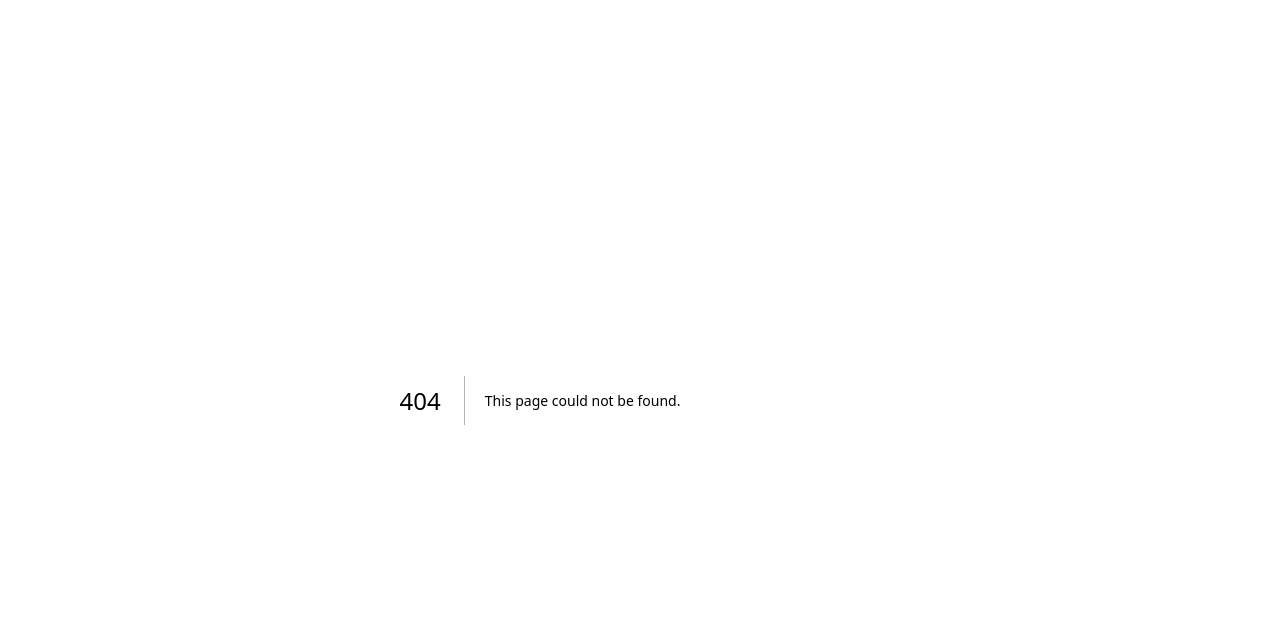
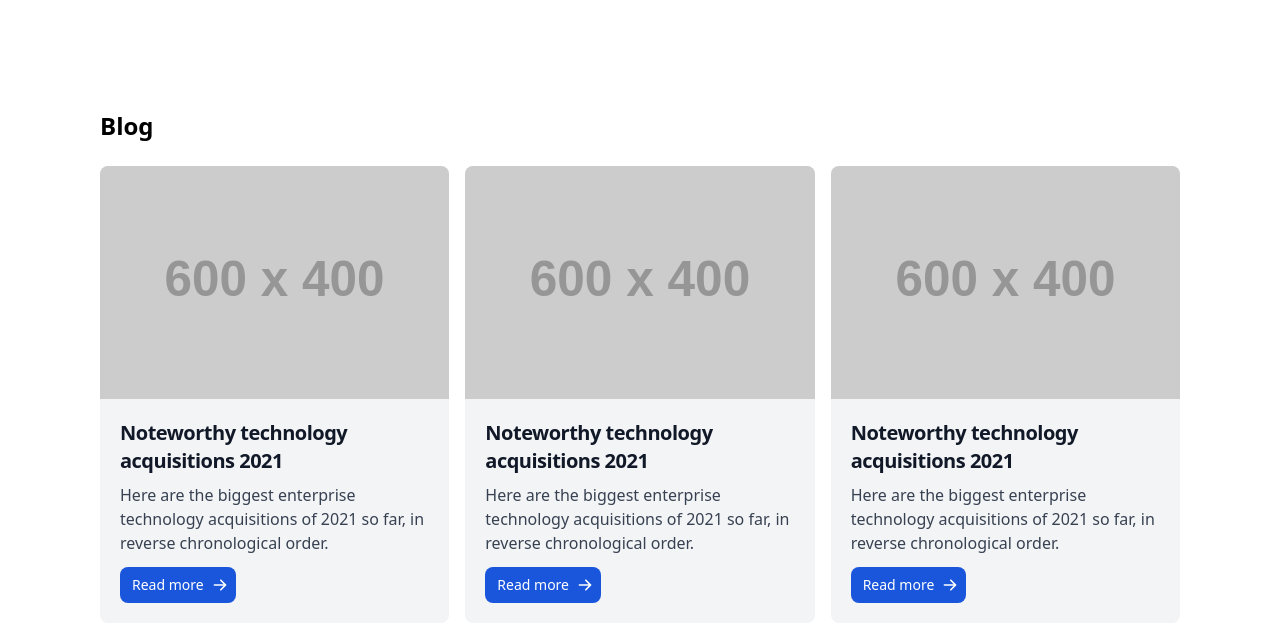
Before and after one commit to novinbukannopin/new-portofolio, a Next.js app: page /BlogPage in a window 1280 px wide. Before the commit this address had no page. Shown: the top 642 px of the page. Built offline with nearby package versions, Linux system fonts and the light colour scheme.

Commit message:
blog res

```diff
--- /dev/null
+++ b/components/CardBlog.tsx
@@ -0,0 +1,48 @@
+import React from "react";
+
+export default function CardBlog() {
+  return (
+    <div
+      className="w-auto md:max-w-sm
+    bg-gray-100  rounded-lg  dark:bg-gray-800 "
+    >
+      <a href="#">
+        <img
+          className="rounded-t-lg"
+          src="https://placehold.co/600x400/png"
+          alt=""
+        />
+      </a>
+      <div className="p-5">
+        <a href="#">
+          <h5 className="mb-2 text-2xl md:text-xl font-bold tracking-tight text-gray-900 dark:text-white">
+            Noteworthy technology acquisitions 2021
+          </h5>
+        </a>
+        <p className="mb-3 font-normal text-gray-700 dark:text-gray-400">
+          Here are the biggest enterprise technology acquisitions of 2021 so
+          far, in reverse chronological order.
+        </p>
+        <a
+          href="#"
+          className="inline-flex items-center px-3 py-2 text-sm font-medium text-center text-white bg-blue-700 rounded-lg hover:bg-blue-800 focus:ring-4 focus:outline-none focus:ring-blue-300 dark:bg-blue-600 dark:hover:bg-blue-700 dark:focus:ring-blue-800"
+        >
+          Read more
+          <svg
+            aria-hidden="true"
+            className="w-4 h-4 ml-2 -mr-1"
+            fill="currentColor"
+            viewBox="0 0 20 20"
+            xmlns="http://www.w3.org/2000/svg"
+          >
+            <path
+              fill-rule="evenodd"
+              d="M10.293 3.293a1 1 0 011.414 0l6 6a1 1 0 010 1.414l-6 6a1 1 0 01-1.414-1.414L14.586 11H3a1 1 0 110-2h11.586l-4.293-4.293a1 1 0 010-1.414z"
+              clip-rule="evenodd"
+            ></path>
+          </svg>
+        </a>
+      </div>
+    </div>
+  );
+}
--- a/components/DarkModeButton.tsx
+++ b/components/DarkModeButton.tsx
@@ -21,7 +21,7 @@ const DarkModeBtn = () => {
         <svg
           className="w-6 h-6 text-gray-800 dark:text-white animate-spin"
           aria-hidden="true"
-          xmlns="http://www.w3.org/2000/svg"
+          // xmlns="http://www.w3.org/2000/svg"
           fill="none"
           viewBox="0 0 20 20"
           onClick={() => setTheme("light")}
@@ -38,7 +38,7 @@ const DarkModeBtn = () => {
         <svg
           className="w-6 h-6 text-gray-800 dark:text-white animate-spin"
           aria-hidden="true"
-          xmlns="http://www.w3.org/2000/svg"
+          // xmlns="http://www.w3.org/2000/svg"
           fill="none"
           viewBox="0 0 18 20"
           onClick={() => setTheme("dark")}
--- a/components/NavbarComponent.tsx
+++ b/components/NavbarComponent.tsx
@@ -6,7 +6,7 @@ import DarkModeBtn from "./DarkModeButton";
 const customTheme: CustomFlowbiteTheme = {
   navbar: {
     root: {
-      base: "bg-pink px-2 py-2.5 dark:border-gray-700 dark:bg-[#1C1B22] bg-white sm:px-4",
+      base: "py-2.5 dark:border-gray-700 dark:bg-slate-800 bg-white ",
       rounded: {
         on: "rounded",
         off: "",
@@ -55,14 +55,14 @@ const customTheme: CustomFlowbiteTheme = {
 export default function NavbarComponent() {
   return (
     <Flowbite theme={{ theme: customTheme }}>
-      <Navbar rounded className="sticky top-0 z-50 py-8">
+      <Navbar rounded-b className="sticky top-0 z-50 py-8 mx-auto">
         <Navbar.Brand>
           <span className="self-center whitespace-nowrap text-xl font-semibold ">
             Novin
           </span>
         </Navbar.Brand>
         <div className="flex items-center">
-          <div className="md:hidden lg:hidden mr-2">
+          <div className="sm:visible md:hidden lg:hidden mr-3 cursor-pointer">
             <DarkModeBtn />
           </div>
           <Navbar.Toggle />
@@ -74,13 +74,13 @@ export default function NavbarComponent() {
           <Navbar.Link className="pl-0" href="#project">
             Project
           </Navbar.Link>
-          <Navbar.Link className="pl-0" href="#">
+          <Navbar.Link className="pl-0" href="#blog">
             Blog
           </Navbar.Link>
           <Navbar.Link className="pl-0" href="#">
             About
           </Navbar.Link>
-          <Navbar.Link className="pl-0" href="#">
+          <Navbar.Link className="pl-0 cursor-pointer">
             <DarkModeBtn />
           </Navbar.Link>
         </Navbar.Collapse>
--- a/components/ProjectPreview.tsx
+++ b/components/ProjectPreview.tsx
@@ -19,9 +19,8 @@ const ProjectPreview: React.FC<Props> = ({
 }) => {
   return (
     <motion.div
-      className={`mt-[110px] lg:mt-[100px] h-[30rem] rounded-xl overflow-hidden ${
-        dark ? "dark" : ""
-      }`}
+      // mt-[40px] lg:mt-[30px]
+      className={` h-[30rem] rounded-xl overflow-hidden ${dark ? "dark" : ""}`}
       style={{ background: `${bgColor}` }}
       initial="initial"
       whileInView="animate"
--- a/package.json
+++ b/package.json
@@ -20,7 +20,8 @@
     "next": "13.2.4",
     "next-themes": "^0.2.1",
     "react": "18.2.0",
-    "react-dom": "18.2.0"
+    "react-dom": "18.2.0",
+    "rotating-text": "^1.0.4"
   },
   "devDependencies": {
     "@svgr/webpack": "^8.0.1",
--- /dev/null
+++ b/parts/SectionTitle.tsx
@@ -0,0 +1,14 @@
+import React from "react";
+
+interface Props {
+  text: string;
+}
+
+const SectionTitle: React.FC<Props> = ({ text }) => {
+  return (
+    <h1 className="my-[40px] mb-6 pt-[100px] md:pt-0 text-2xl font-bold">
+      {text}
+    </h1>
+  );
+};
+export default SectionTitle;
--- /dev/null
+++ b/src/pages/BlogPage.tsx
@@ -0,0 +1,16 @@
+import React from "react";
+import SectionTitle from "../../parts/SectionTitle";
+import CardBlog from "../../components/CardBlog";
+
+export default function BlogPage() {
+  return (
+    <section id="blog" className="mt-[120px] md:mt-[60px] md:pt-[50px]">
+      <SectionTitle text="Blog" />
+      <div className="grid grid-cols-1 lg:grid-cols-3 gap-4">
+        <CardBlog />
+        <CardBlog />
+        <CardBlog />
+      </div>
+    </section>
+  );
+}
--- /dev/null
+++ b/src/pages/Home.tsx
@@ -0,0 +1,44 @@
+import React from "react";
+import SocialButton from "../../components/SocialButton";
+import Dribble from "../../public/dribbble.svg";
+import Instagram from "../../public/instagram.svg";
+import Twitter from "../../public/twitter.svg";
+import Linkedin from "../../public/linkedin.svg";
+
+export default function Home() {
+  // md gap 4
+  // gap y 12
+  return (
+    <section className="grid grid-cols-1 lg:grid-cols-[2fr_1fr] gap-y-12 md:gap-4 mt-[10px] md:my-[20px] pb-[56px] ">
+      <div className="h-[36rem] lg:h-[28rem] rounded-3xl p-10 flex flex-col gap-12 bg-[url('/gradient-bg.jpg')] bg-cover">
+        <h1 className="text-4xl font-semibold dark:text-black">
+          Hello, I'm a Product Manager with 7 years of experience.
+        </h1>
+        <p className="flex-1 dark:text-black">
+          I care a lot about using design for positive impact anda enjoy
+          creating user-centric, delightfull, and human experiences.
+        </p>
+        <div className="flex flex-col lg:flex-row items-center gap-4 justify-self-end">
+          <button className="bg-black  text-white font-medium py-3  rounded-full w-[60%] lg:w-full ">
+            Contact me
+          </button>
+          <div className="flex items-center gap-4  lg:mb-0">
+            <SocialButton bgColor="dribble">
+              <Dribble />
+            </SocialButton>
+            <SocialButton bgColor="instagram">
+              <Instagram />
+            </SocialButton>
+            <SocialButton bgColor="twitter">
+              <Twitter />
+            </SocialButton>
+            <SocialButton bgColor="linkedin">
+              <Linkedin />
+            </SocialButton>
+          </div>
+        </div>
+      </div>
+      <div className="h-[36rem] lg:h-[28rem] rounded-3xl p-8 bg-[url('/profile.jpg')] bg-cover bg-center"></div>
+    </section>
+  );
+}
--- /dev/null
+++ b/src/pages/ProjectPage.tsx
@@ -0,0 +1,52 @@
+import React from "react";
+import ProjectPreview from "../../components/ProjectPreview";
+import SectionTitle from "../../parts/SectionTitle";
+
+export default function ProjectPage() {
+  return (
+    <section id="project" className="mt-[120px] md:mt-[60px] md:pt-[50px]">
+      <SectionTitle text="Project Page" />
+      <div className="grid grid-cols-1 lg:grid-cols-2 gap-y-12 md:gap-4 mb-4">
+        <ProjectPreview
+          name="Flip App"
+          description="Next Gen Social Media"
+          imageUrl="/project-1.png"
+          bgColor="#685cdd"
+          dark
+        />
+        <ProjectPreview
+          name="Flip App"
+          description="Next Gen Social Media"
+          imageUrl="/project-1.png"
+          bgColor="#685cdd"
+          dark
+        />
+        <ProjectPreview
+          name="Flip App"
+          description="Next Gen Social Media"
+          imageUrl="/project-2.png"
+          bgColor="#313442"
+          dark
+        />
+        <ProjectPreview
+          name="Flip App"
+          description="Next Gen Social Media"
+          imageUrl="/project-3.png"
+        />
+        <ProjectPreview
+          name="Flip App"
+          description="Next Gen Social Media"
+          bgColor="#4e4e56"
+          dark
+        />
+        <ProjectPreview
+          name="Flip App"
+          description="Next Gen Social Media"
+          imageUrl="/project-2.png"
+          bgColor="#171717"
+          dark
+        />
+      </div>
+    </section>
+  );
+}
--- a/src/pages/index.tsx
+++ b/src/pages/index.tsx
@@ -1,12 +1,9 @@
 import Head from "next/head";
-import Navbar from "../../components/NavbarComponent";
-import SocialButton from "../../components/SocialButton";
-import Dribble from "../../public/dribbble.svg";
-import Instagram from "../../public/instagram.svg";
-import Twitter from "../../public/twitter.svg";
-import Linkedin from "../../public/linkedin.svg";
-import ProjectPreview from "../../components/ProjectPreview";
+
 import NavbarComponent from "../../components/NavbarComponent";
+import HomePage from "./Home";
+import ProjectPage from "./ProjectPage";
+import BlogPage from "./BlogPage";
 
 export default function Home() {
   return (
@@ -18,75 +15,9 @@ export default function Home() {
         <link rel="icon" href="/favicon.ico" />
       </Head>
       <NavbarComponent />
-      <section className="grid grid-cols-1 lg:grid-cols-[2fr_1fr] gap-4 my-8 ">
-        <div className="h-[34rem] lg:h-[24rem] rounded-3xl p-10 flex flex-col gap-12 bg-[url('/gradient-bg.jpg')] bg-cover">
-          <h1 className="text-4xl font-semibold dark:text-black">
-            Hello, I'm a Product Manager with 7 years of experience.
-          </h1>
-          <p className="flex-1 dark:text-black">
-            I care a lot about using design for positive impact anda enjoy
-            creating user-centric, delightfull, and human experiences.
-          </p>
-          <div className="flex flex-col lg:flex-row items-center gap-4 justify-self-end">
-            <button className="bg-black  text-white font-medium py-3 px-12 rounded-full w-full lg:w-auto ">
-              Contact me
-            </button>
-            <div className="flex items-center gap-4  lg:mb-0">
-              <SocialButton bgColor="dribble">
-                <Dribble />
-              </SocialButton>
-              <SocialButton bgColor="instagram">
-                <Instagram />
-              </SocialButton>
-              <SocialButton bgColor="twitter">
-                <Twitter />
-              </SocialButton>
-              <SocialButton bgColor="linkedin">
-                <Linkedin />
-              </SocialButton>
-            </div>
-          </div>
-        </div>
-        <div className="h-[32rem] lg:h-[24rem] rounded-3xl p-8 bg-[url('/profile.jpg')] bg-cover bg-center"></div>
-      </section>
-
-      <section
-        className="grid grid-cols-1 lg:grid-cols-2 gap-4 my-4"
-        id="project"
-      >
-        <ProjectPreview
-          name="Flip App"
-          description="Next Gen Social Media"
-          imageUrl="/project-1.png"
-          bgColor="#685cdd"
-          dark
-        />
-        <ProjectPreview
-          name="Flip App"
-          description="Next Gen Social Media"
-          imageUrl="/project-2.png"
-          bgColor="#313442"
-          dark
-        />
-        <ProjectPreview
-          name="Flip App"
-          description="Next Gen Social Media"
-          imageUrl="/project-3.png"
-        />
-        <ProjectPreview
-          name="Flip App"
-          description="Next Gen Social Media"
-          bgColor="#4e4e56"
-          dark
-        />
-        <ProjectPreview
-          name="Flip App"
-          description="Next Gen Social Media"
-          imageUrl="/project-2.png"
-          bgColor="#171717"
-          dark
-        />
-      </section>
+      <HomePage />
+      <ProjectPage />
+      <BlogPage />
     </>
   );
 }
--- a/src/styles/globals.css
+++ b/src/styles/globals.css
@@ -4,4 +4,5 @@
 
 body {
   @apply max-w-[90%] w-[1080px] mx-auto;
+  @apply bg-white dark:bg-slate-800;
 }
```
Also changed, not shown: 1 other file (tests, documents, lock files or other folders).
